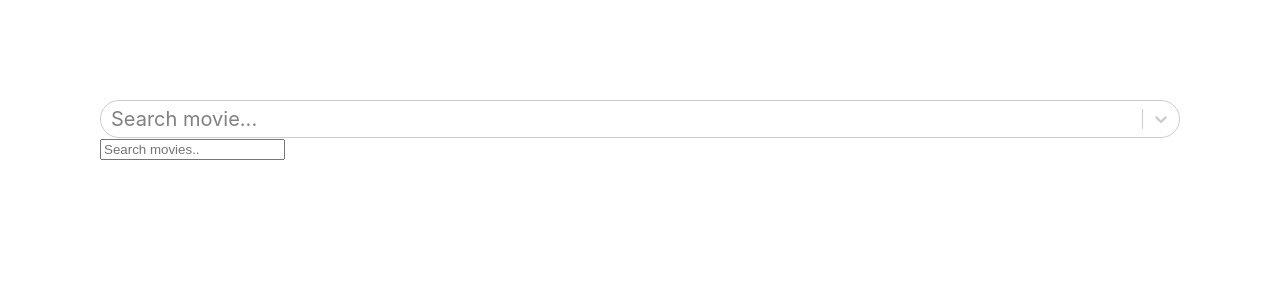
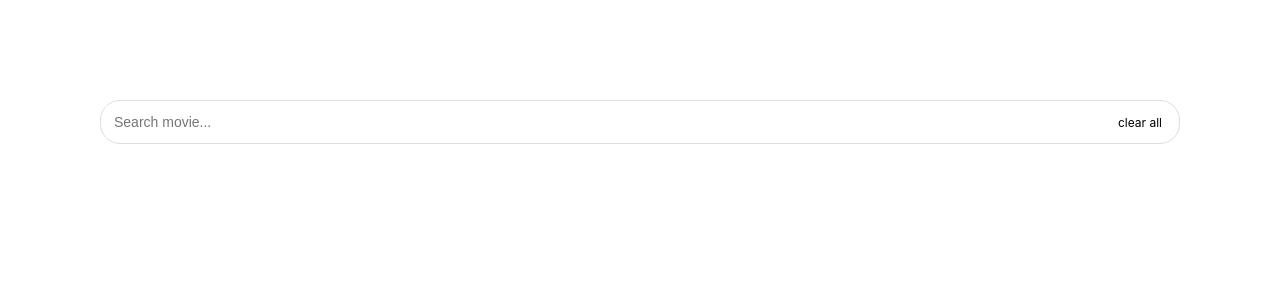
Before and after one commit to gitsubham/type-ahead-ei, a React (Create React App) app: page / in a window 1280 px wide. Shown: the top 300 px of the page. Built offline with nearby package versions, Linux system fonts and the light colour scheme.

Commit message:
Completed feature.

```diff
--- a/src/App.css
+++ b/src/App.css
@@ -32,7 +32,127 @@
   }
 }
 
+.make-relative{
+  position: relative;
+}
+.make-flex{
+  display: flex;
+}
 
 .m100 {
   margin: 100px;
 }
+
+.input-control {
+    /*align-items: center;
+    background-color: white;
+    border-color: hsl(0,0%,80%);
+    border-radius: 4px;
+    border-style: solid;
+    border-width: 1px;
+    cursor: default;
+    display: -webkit-box;
+    display: -webkit-flex;
+    display: -ms-flexbox;
+    display: flex;
+    -webkit-flex-wrap: wrap;
+    -ms-flex-wrap: wrap;
+    flex-wrap: wrap;
+    -webkit-box-pack: justify;
+    -webkit-justify-content: space-between;
+    -ms-flex-pack: justify;
+    justify-content: space-between;
+    min-height: 38px;
+    outline: 0 !important;
+    position: relative;
+    -webkit-transition: all 100ms;
+    transition: all 100ms;
+    box-sizing: border-box;
+    font-size: 20px;
+    border-radius: 20px;*/
+}
+
+
+
+.options-panel {
+    border: 1px solid #dedede;
+    box-shadow: 0 -2px 4px 0 rgba(0, 0, 0, 0.15);
+    position: absolute;
+    width: 100%;
+    left: 0;
+    top: 100%;
+    z-index: 1;
+    background: #fff;
+}
+
+.options-panel-item{
+  padding: 10px;
+  cursor: pointer;
+}
+.options-panel-item:hover{
+  background-color: #9ecff9;;
+}
+.input-control{
+  display: flex;
+  flex: 1;
+}
+.input-control input{
+  border: none;
+  padding: 8px;
+  font-size: 14px;
+  flex: 1;
+}
+.input-control input:focus{
+  outline: none;
+}
+.selected-item{
+  display: inline-block;
+  padding: 5px;
+  background: #ccc;
+  border-radius: 20px;
+  margin-right: 5px;
+  font-size: 14px;
+}
+.autocomplete-wrapper{
+  display: flex;
+  border: 1px solid #dedede;
+  padding: 5px;
+  border-radius: 20px;
+  align-items: center;
+}
+.autocomplete-input-section{
+  position: relative;
+  display: flex;
+  justify-content: space-between;
+  flex: 1;
+  align-items: center;
+  font-size:14px;
+}
+
+.f12 {
+  font-size: 12px;
+}
+
+.m12 {
+    margin-right: 12px;
+}
+
+.option-panel-msg {
+  left: 40%;
+  position: relative;
+  padding: 1%;
+}
+
+.overlay {
+  position: fixed;
+  width: 100%;
+  height: 100%;
+  top: 0;
+  left: 0;
+}
+
+
+.remove-selected-option:hover {
+  background-color: #FFBDAD;
+  color: #DE350B;
+}
--- a/src/components/common/Select.js
+++ b/src/components/common/Select.js
@@ -1,103 +1,143 @@
 import React, { Component } from 'react';
 import PropTypes from 'prop-types';
-import { default as ReactSelect, components } from 'react-select'
-import { get } from 'lodash'
+import { get, differenceWith, isEmpty } from 'lodash'
+import { PUSH_OPTION, POP_OPTION, CLEAR_ALL_SELECTIONS, NO_OPTIONS_AVAILABLE, LOADING_MSG } from '../../constants'
 
 export default class Select extends Component {
 
   constructor(props) {
     super(props)
-    this.state = { selections: []}
+    this.state = { selections: [], isOptionPanelOpen: false, token: '' }
   }
 
-  formCustomComponents = ( { customOptionsCreator }) => {
-    let customComponents = {}
-    if (customOptionsCreator) {
-      const Option = props => {
-        return (
-          <components.Option {...props}>
-            {customOptionsCreator(props)}
-          </components.Option>
-        );
-      };
-      customComponents = { Option }
-    }
-
-    return customComponents
-  }
-
-  renderSelect = () => {
-    const { options, isMulti, isLoading, cacheOptions, customOptionsCreator, customStyles,
-      placeholder, noOptionsMessage, onChange, isSearchable } = this.props
-    const selectProps = {
-      cacheOptions,
-      ...(customOptionsCreator
-        && { components: this.formCustomComponents({ customOptionsCreator }) }),
-      ...(customStyles && { styles: customStyles }),
-      isMulti,
-      isLoading,
-      isSearchable,
-      options,
-      ...(onChange && { onChange }),
-      onInputChange: this.handleInputChange,
-      placeholder,
-      noOptionsMessage
-    }
-
-    return (<ReactSelect {...selectProps} />)
+  componentWillReceiveProps(nextProps) {
+    this.setState({ options: nextProps.options })
   }
 
   handleInputChange = e => {
     const newVal = get(e, 'target.value')
+    this.setState({ isOptionPanelOpen : true, token: newVal })
     if (newVal !== '') {
       this.props.handleInputChange(newVal)
     }
   }
 
-  onOptionSelection = (option, action) => {
-    if (action === "push-option") {
+  getFilteredSelections = () => (this.state.selections.filter( selection => selection.isSelected ))
+
+  onOptionSelection = (selectedOption, action) => {
+    if (action === PUSH_OPTION) {
       this.setState(
-        prevState => ({ selections: prevState.selections.push(selectedOption) }),
-        this.props.onChange({option, selections: this.state.selections, action})
+        prevState => ({ selections: [...prevState.selections, { ...selectedOption, isSelected: true}] }),
+        this.props.onChange({selectedOption, selections: this.getFilteredSelections(), action})
       )
-    } else if (action === "pop-option") {
-      // to be implemented
+    } else if (action === POP_OPTION) {
+      const { selections } = this.state
+      for (let i = 0; i < selections.length; i++) {
+        if (selections[i].value === selectedOption.value) {
+          const newSelection = Object.assign(selections[i])
+          newSelection.isSelected = false
+          selections[i] = newSelection
+          this.setState(
+            prevState => ({ selections }),
+            this.props.onChange({selectedOption, selections: this.getFilteredSelections(), action})
+          )
+          break
+        }
+      }
+    } else if (action === CLEAR_ALL_SELECTIONS) {
+      this.setState(
+        prevState => ({ selections: [], token: '' }),
+        this.props.onChange({selectedOption, selections: this.getFilteredSelections(), action})
+      )
     }
+  }
 
+  getFilteredOptions = (options, selections) => {
+    return differenceWith(options, selections,
+      (option, selection) => ( (option.value === selection.value) && selection.isSelected) )
+  }
+
+  toggleOptionPanel = () => {
+    this.setState(prevState => ({ isOptionPanelOpen: !prevState.isOptionPanelOpen }))
+  }
+
+  getNoOptionsMessage = () => {
+    const { noOptionsMessage, isLoading } = this.props
+    if (isLoading) {
+      return LOADING_MSG
+    }
+    let message = NO_OPTIONS_AVAILABLE
+    if (noOptionsMessage) {
+      message = noOptionsMessage() || message
+    }
+    return  message
+  }
+
+  getOptions = () => {
 
   }
 
+  renderOptions = filteredOptions => {
+     const { customOptionsCreator } = this.props
+    if (customOptionsCreator) {
+      return filteredOptions.map(option =>
+              (<div className="options-panel-item" onClick={() => this.onOptionSelection(option, PUSH_OPTION)}> {customOptionsCreator(option, this.props)} </div>))
+    }
+    return filteredOptions.map(option =>
+              (<div className="options-panel-item" onClick={() => this.onOptionSelection(option, PUSH_OPTION)}> {option.label} </div>))
+
+  }
+
+  getPlaceHolderTxt = () => (this.props.placeholder || "Search..." )
+
   renderCustomSelect = () => {
-    const { options, isMulti, isLoading, cacheOptions, customOptionsCreator, customStyles,
-      placeholder, noOptionsMessage, onChange, isSearchable } = this.props
+    const { options, isSearchable } = this.props
+    const { selections, isOptionPanelOpen } = this.state
+    const filteredOptions = this.getFilteredOptions(options, selections)
 
     return (
-      <div>
-        <input
-          type="text"
-          placeholder= "Search movies.."
-          onBlur={this.handleInputChange}
-        />
-        {options && options.map(option => (<div onClick={() => this.onOptionSelection(option)}> {option.label} </div>))}
+      <div className="autocomplete-wrapper">
+        {isOptionPanelOpen && <div onClick={this.toggleOptionPanel} className={"overlay"}> </div>}
+        <div className="tags-wrapper">
+        {selections && selections.map(selectedOption => {
+          if (selectedOption.isSelected) {
+            return (<span className="selected-item"> {selectedOption.label}
+              <span className={"remove-selected-option"} onClick={() => this.onOptionSelection(selectedOption, POP_OPTION)}> X </span></span>)
+          }
+          return null
+        })}
+        </div>
+        <div className="autocomplete-input-section">
+          <div className={'input-control'}>
+            {isSearchable && (<input
+              type="text"
+              placeholder={this.getPlaceHolderTxt()}
+              onChange={this.handleInputChange}
+              onClick={this.toggleOptionPanel}
+              value={this.state.token}
+            />)}
+          </div>
+          <span className={"f12 m12"} onClick={() => this.onOptionSelection(null, CLEAR_ALL_SELECTIONS)}> clear all </span>
+          {isOptionPanelOpen && <div className={"options-panel"}>
+            {isEmpty(filteredOptions) && <div className={"option-panel-msg"}> {this.getNoOptionsMessage()}</div>}
+            {filteredOptions && this.renderOptions(filteredOptions)}
+          </div>}
+        </div>
       </div>
     )
   }
 
   render() {
     return (<React.Fragment>
-      {this.renderSelect()}
       {this.renderCustomSelect()}
     </React.Fragment>)
   }
 }
 
 Select.propTypes = {
-  cacheOptions: PropTypes.bool,
-  customStyles: PropTypes.object,
   customOptionsCreator: PropTypes.func,
   handleInputChange: PropTypes.func,
   isLoading: PropTypes.bool,
-  isMulti: PropTypes.bool,
   isSearchable: PropTypes.bool,
   noOptionsMessage: PropTypes.func,
   onChange: PropTypes.func,
--- a/src/constants/index.js
+++ b/src/constants/index.js
@@ -3,5 +3,10 @@ export const BASE_URL = "http://www.omdbapi.com/"
 
 export const MOVIE_TYPE_AHEAD_PLACEHOLDER = 'Search movie...'
 export const MAX_MOVIE_SELECTIONS_ALLOWED = 5
-export const ERR_MSG_ON_MAX_MOVIE_SELECTION = "Only 5 selections can be made at max. To select, remove selections first."
-export const NO_MOVIES_AVAILABLE = "No options, Search for movies !"
+export const ERR_MSG_ON_MAX_MOVIE_SELECTION = "Max 5 selections allowed"
+export const NO_OPTIONS_AVAILABLE = "No Options Available"
+export const LOADING_MSG = "Loading Options..."
+
+export const PUSH_OPTION = 'PUSH_OPTION'
+export const POP_OPTION = 'POP_OPTION'
+export const CLEAR_ALL_SELECTIONS = 'CLEAR_ALL_SELECTIONS'
--- a/src/containers/MovieTypeAhead.js
+++ b/src/containers/MovieTypeAhead.js
@@ -4,32 +4,18 @@ import { connect } from 'react-redux'
 import { Select } from '../components'
 import { fetchMovies, updateCustomErrorMessage } from '../actions'
 import { getMovieState } from '../utils'
-import { MOVIE_TYPE_AHEAD_PLACEHOLDER, ERR_MSG_ON_MAX_MOVIE_SELECTION, NO_MOVIES_AVAILABLE,
-  MAX_MOVIE_SELECTIONS_ALLOWED } from '../constants'
+import { MOVIE_TYPE_AHEAD_PLACEHOLDER, ERR_MSG_ON_MAX_MOVIE_SELECTION, MAX_MOVIE_SELECTIONS_ALLOWED,
+  PUSH_OPTION, POP_OPTION, CLEAR_ALL_SELECTIONS, } from '../constants'
 
 const transFormOptions = movies => {
   return movies.map(movie => ({ label: movie.Title, value: movie.imdbID, year: movie.Year }))
 }
 
-const getCustomStyles = () => {
-  return {
-    control: styles => ({ ...styles, backgroundColor: 'white',
-      'font-size': '20px', 'border-radius': '20px' }),
-    multiValue: (styles, { data }) => {
-      return {
-        ...styles,
-        'border-radius': '20px',
-        'font-size': '20px',
-      };
-    },
-  };
-}
-
-const customOptionsCreator = (props) => {
+const customOptionsCreator = (option, props) => {
   return (
     <React.Fragment>
-      <div> <b> {props.data.label} </b> </div>
-      <div> {props.data.year} </div>
+      <div> <b> {option.label} </b> </div>
+      <div> {option.year} </div>
     </React.Fragment>
   )
 }
@@ -40,32 +26,26 @@ class MovieTypeAhead extends Component {
     this.state = {
       isMovieSearchAllowed: true,
       selections: [],
+      selectedOptionsCount: 0,
     }
   }
 
   fetchMovies = token => {
     const { fetchMovies } = this.props
-
     fetchMovies(token)
   }
 
   getNoOptionsMessage = () => (this.props.customMovieError)
 
-  // onSelectChange = (selections, action) => {
-  //   console.log(selections, action)
-  //   const { updateCustomErrorMessage } = this.props
-  //   if (selections && selections.length >= MAX_MOVIE_SELECTIONS_ALLOWED) {
-  //     updateCustomErrorMessage(ERR_MSG_ON_MAX_MOVIE_SELECTION)
-  //     this.setState({ isMovieSearchAllowed: false })
-  //   } else if (action.action === "pop-value") {
-  //     this.setState({ isMovieSearchAllowed: true })
-  //     updateCustomErrorMessage(NO_MOVIES_AVAILABLE)
-  //   }
-  // }
-
-  onSelectChange = (selectedOption, action) => {
-    console.log(selectedOption, action)
-    this.setState(prevState => { selections: prevState.selections.push(selectedOption)})
+  onSelectChange = ({ selectedOption, selections, action }) => {
+    const { updateCustomErrorMessage } = this.props
+    if (action === PUSH_OPTION && selections.length >= MAX_MOVIE_SELECTIONS_ALLOWED - 1) {
+      this.setState({ isMovieSearchAllowed: false})
+      updateCustomErrorMessage(ERR_MSG_ON_MAX_MOVIE_SELECTION)
+    } else if ((action === POP_OPTION && selections.length === 4) || action === CLEAR_ALL_SELECTIONS) {
+      this.setState({ isMovieSearchAllowed: true})
+      updateCustomErrorMessage('')
+    }
   }
 
   render() {
@@ -73,12 +53,9 @@ class MovieTypeAhead extends Component {
     const { isMovieSearchAllowed } = this.state
 
     const selectProps = {
-      cacheOptions: true,
-      customStyles: getCustomStyles(),
       customOptionsCreator,
       handleInputChange: this.fetchMovies,
       isLoading: isFetchingMovie,
-      isMulti: true,
       isSearchable: isMovieSearchAllowed,
       noOptionsMessage: this.getNoOptionsMessage,
       options: transFormOptions(movies),
```
Also changed, not shown: 1 other file (tests, documents, lock files or other folders).
